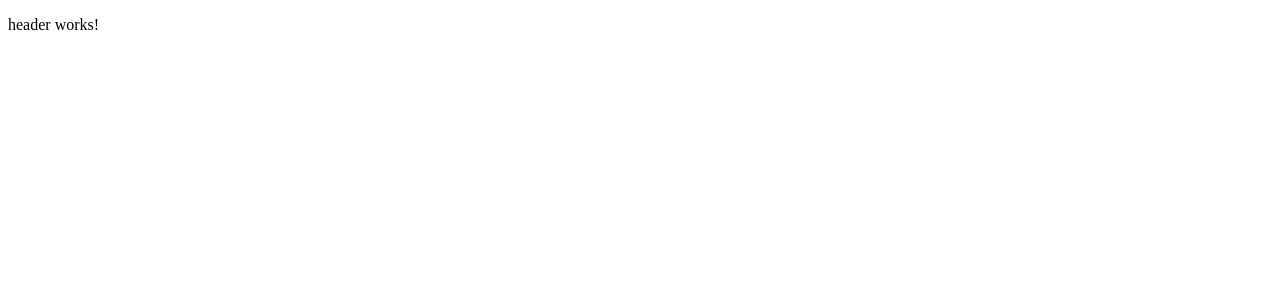
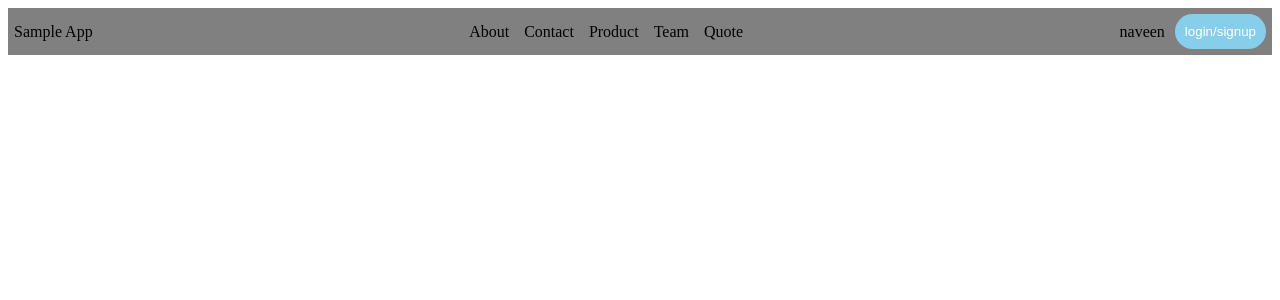
Before and after one commit to codify-training/Java-full-stack-training, an Angular app in the folder sample-app/: page / in a window 1280 px wide. Shown: the top 300 px of the page. Built offline with nearby package versions, Linux system fonts and the light colour scheme.

Commit message:
added header

```diff
--- a/sample-app/src/components/header/header.css
+++ b/sample-app/src/components/header/header.css
@@ -0,0 +1,35 @@
+.list-container ul{
+    display: flex;
+    flex-direction: row;
+    gap: 15px;
+    list-style: none;
+    text-transform: capitalize;
+}
+.main{
+    display: flex;
+    flex-direction: row;
+    justify-content: space-between;
+    background: gray;
+    padding: 6px;
+    align-items: center;
+}
+
+button{
+    padding: 10px;
+    border-radius: 20px;
+    border: none;
+    background-color: skyblue;
+    color: white;
+}
+
+*{
+    padding: 0;
+    margin: 0;
+}
+
+.btn-container{
+    display: flex;
+    flex-direction: row;
+    gap: 10px;
+    align-items: center;
+}
--- a/sample-app/src/components/header/header.html
+++ b/sample-app/src/components/header/header.html
@@ -1 +1,18 @@
-<p>header works!</p>
+<div class="main">
+    <div>
+        {{title}}
+    </div>
+    <div class="list-container">
+        <ul>
+            <li>{{aboutItem}}</li>
+            <li>contact</li>
+            <li>product</li>
+            <li>team</li>
+            <li>quote</li>
+        </ul>
+    </div>
+    <div class="btn-container">
+        <p>{{userData?.name}}</p>
+        <button type="button">{{buttonTitle}}</button>
+    </div>
+</div>
--- a/sample-app/src/components/header/header.ts
+++ b/sample-app/src/components/header/header.ts
@@ -6,4 +6,19 @@ import { Component } from '@angular/core';
   templateUrl: './header.html',
   styleUrl: './header.css',
 })
-export class Header {}
+export class Header {
+
+  title:string = 'Sample App';
+  buttonTitle:string='login/signup';
+  aboutItem:string  ='About';
+
+  userData= {
+    profile:'some-link',
+    name:'naveen'
+  }
+
+  public clickButton():void {
+
+  }
+
+}
```
